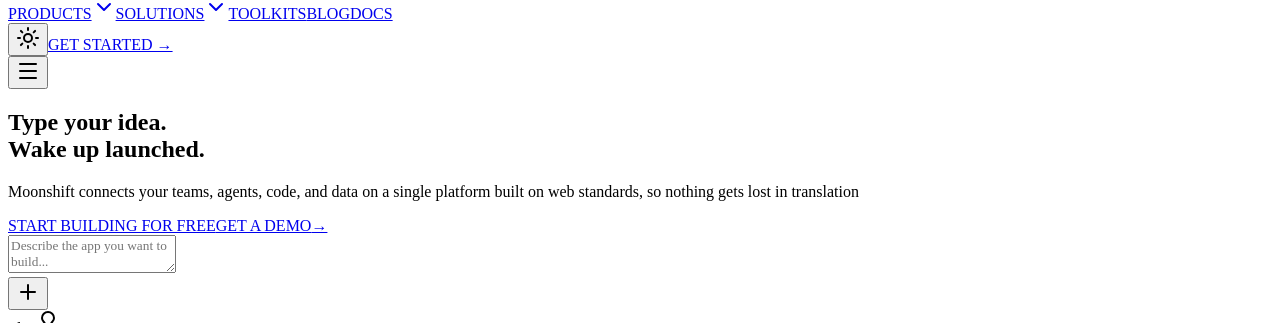
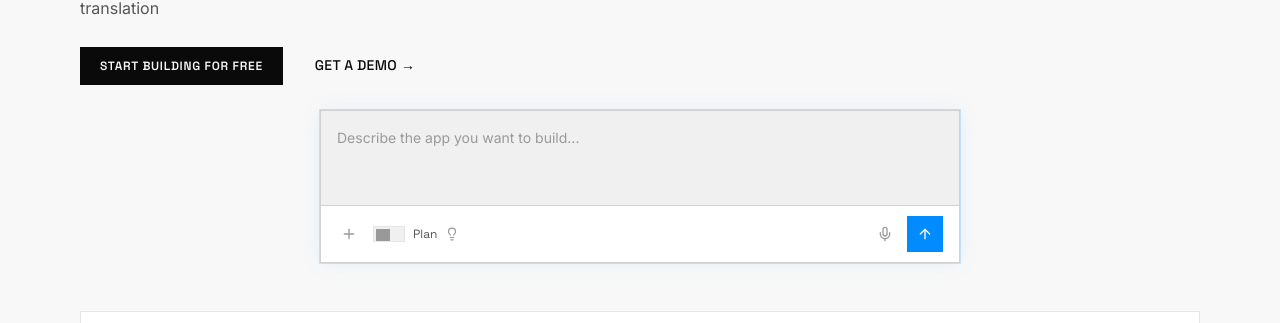
Before and after one commit to madvillax/Moonshift, a Next.js app: page / in a window 1280 px wide. Shown: the part 317-640 px from the top of the page. Built offline with nearby package versions, Linux system fonts and the light colour scheme.

Commit message:
Create layout.tsx

```diff
--- /dev/null
+++ b/src/app/layout.tsx
@@ -0,0 +1,55 @@
+import type { Metadata } from "next";
+import { Inter, JetBrains_Mono, DM_Sans, Space_Grotesk } from "next/font/google";
+import { ThemeProvider } from "@/components/ThemeProvider";
+import "./globals.css";
+
+const inter = Inter({
+  variable: "--font-inter",
+  subsets: ["latin"],
+  weight: ["400", "500", "600", "700"],
+});
+
+const jetbrainsMono = JetBrains_Mono({
+  variable: "--font-jetbrains-mono",
+  subsets: ["latin"],
+});
+
+const dmSans = DM_Sans({
+  variable: "--font-dm-sans",
+  subsets: ["latin"],
+  weight: ["400", "500", "700"],
+});
+
+const spaceGrotesk = Space_Grotesk({
+  variable: "--font-space-grotesk",
+  subsets: ["latin"],
+  weight: ["400", "500", "600", "700"],
+});
+
+export const metadata: Metadata = {
+  title: "Moonshift - AI-Powered Autonomous Software Development",
+  description: "Convert text prompts into fully deployed production-ready applications. Moonshift plans, builds, tests, audits, deploys, and launches automatically.",
+  keywords: ["AI", "software development", "autonomous", "deployment", "full-stack"],
+  openGraph: {
+    title: "Moonshift - AI-Powered Autonomous Software Development",
+    description: "Convert text prompts into fully deployed production-ready applications.",
+    type: "website",
+  },
+};
+
+export default function RootLayout({
+  children,
+}: Readonly<{
+  children: React.ReactNode;
+}>) {
+  return (
+    <html
+      lang="en"
+      className={`${inter.variable} ${jetbrainsMono.variable} ${dmSans.variable} ${spaceGrotesk.variable} h-full antialiased dark`}
+    >
+      <body className="min-h-full flex flex-col bg-bg-deep text-text-primary">
+        <ThemeProvider>{children}</ThemeProvider>
+      </body>
+    </html>
+  );
+}
```
